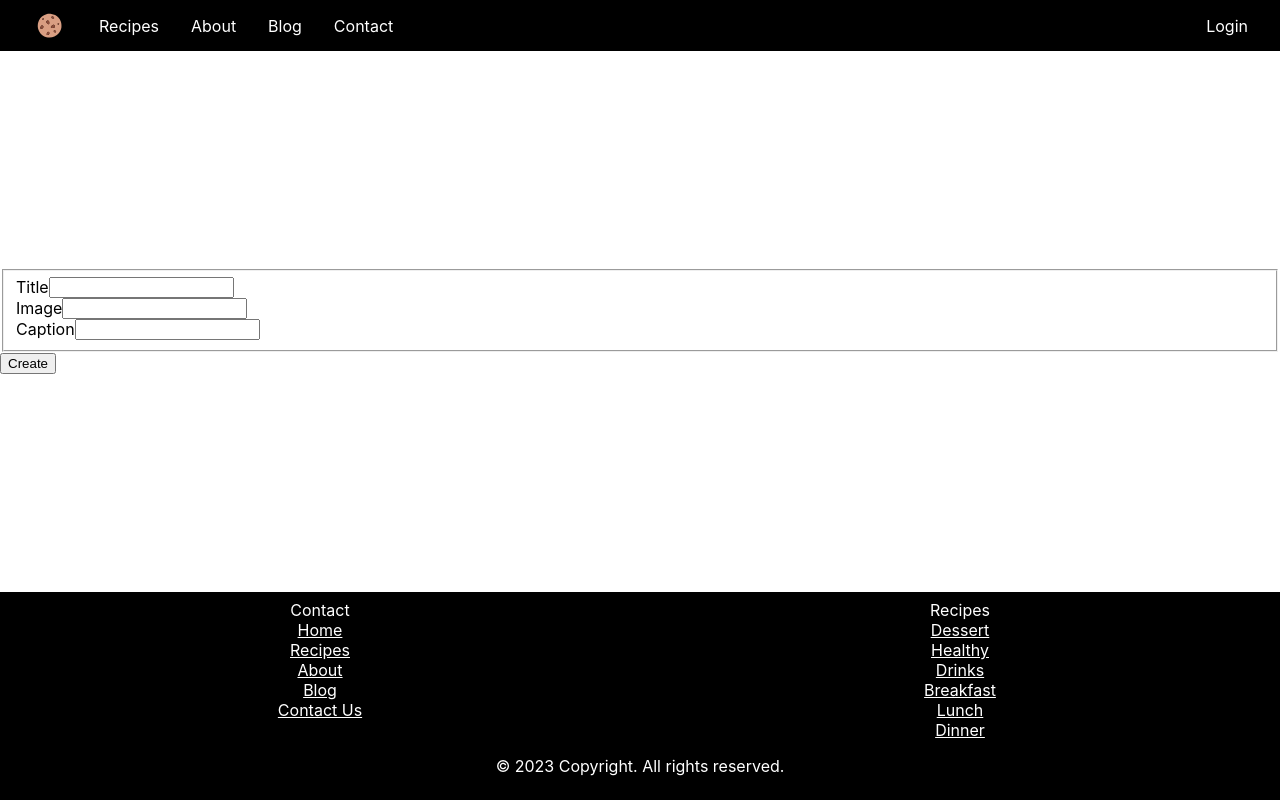
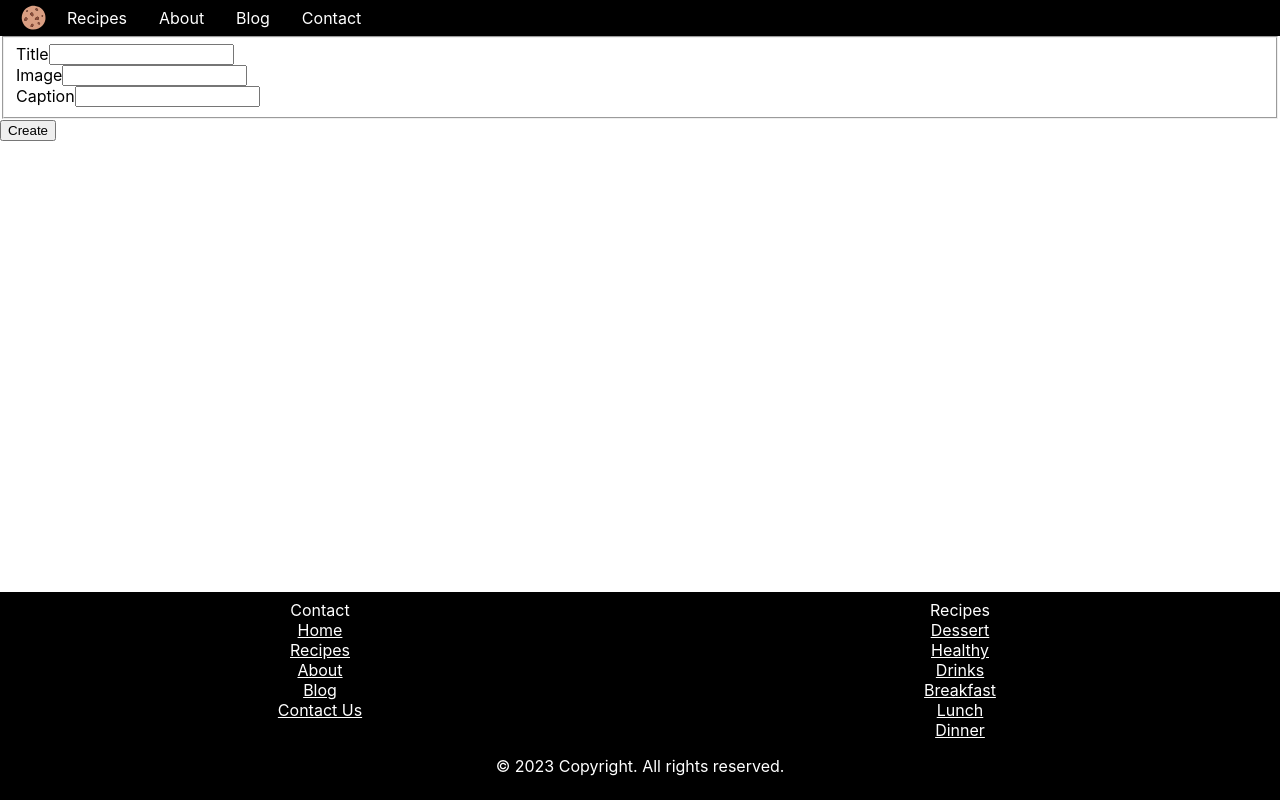
Before and after one commit to michulee/foodiary, a React (Create React App) app: page /foodiary/admin in a window 1280 px wide. Built offline with nearby package versions, Linux system fonts and the light colour scheme.

Commit message:
modified Recipes page

```diff
--- a/public/index.html
+++ b/public/index.html
@@ -30,6 +30,9 @@
     <link rel="preconnect" href="https://fonts.gstatic.com" crossorigin>
     <link href="https://fonts.googleapis.com/css2?family=Libre+Baskerville:wght@400;700&display=swap" rel="stylesheet">
 
+    <!-- Google Icons -->
+    <link rel="stylesheet" href="https://fonts.googleapis.com/css2?family=Material+Symbols+Outlined:opsz,wght,FILL,GRAD@48,400,0,0" />
+
     <title>Foodiary</title>
   </head>
   <body>
--- a/src/App.tsx
+++ b/src/App.tsx
@@ -13,7 +13,7 @@ display: flex;
 flex-direction: column;
 min-height: 100vh;
 // min-height: 80vh;
-justify-content: space-between;
+// justify-content: space-between;
 
 
 > :last-child {
--- a/src/components/elements/Container.tsx
+++ b/src/components/elements/Container.tsx
@@ -3,6 +3,7 @@ import styled from "styled-components/macro"
 const ContainerElement = styled.div`
 max-width: 1200px;
 margin: 0 auto;
+width: 100%;
 `
 
 // ! difference between React.ReactNode and Grid's ReactElement?
--- a/src/components/elements/FilterBar.tsx
+++ b/src/components/elements/FilterBar.tsx
@@ -3,10 +3,23 @@ import styled from "styled-components/macro"
 import Dropdown from "./Dropdown"
 
 const Wrapper = styled.div`
-padding: 1rem;
 -webkit-box-shadow: 0px 8px 19px -13px rgba(0,0,0,0.75);
 -moz-box-shadow: 0px 8px 19px -13px rgba(0,0,0,0.75);
 box-shadow: 0px 8px 19px -13px rgba(0,0,0,0.75);
+
+display: flex;
+justify-content: end;
+flex-wrap: wrap;
+align-items: center;
+gap: 1rem;
+`
+
+const Icon = styled.span`
+cursor: pointer;
+
+:hover, :focus {
+    background-color: rgba(0,0,0,0.1)
+}
 `
 
 type Props = {
@@ -17,6 +30,7 @@ const FilterBar = () => {
 
     return(
         <Wrapper>
+            <Icon className="material-symbols-outlined">view_comfy</Icon>
             <Dropdown/>
         </Wrapper>
     )
--- a/src/features/Footer.tsx
+++ b/src/features/Footer.tsx
@@ -1,3 +1,4 @@
+import Page404 from "@pages/Page404"
 import { Link } from "react-router-dom"
 import { Route, Routes } from "react-router-dom"
 import styled from "styled-components/macro"
@@ -7,6 +8,7 @@ background-color: black;
 color: white;
 text-align: center;
 padding: 0.5rem;
+margin-top: auto;
 `
 const Nav = styled.nav`
 display: grid;
--- a/src/features/TopNav.tsx
+++ b/src/features/TopNav.tsx
@@ -10,7 +10,12 @@ import Recipes from "@pages/Recipes"
 import AdminDashboard from "@pages/AdminDashboard.tsx"
 import About from "@pages/About"
 import Page404 from "@pages/Page404"
+import { useState } from "react"
 
+
+const MobileNav = styled.nav`
+// display: flex;
+`
 const Nav = styled.nav`
 display: flex;
 gap: 2rem;
@@ -54,22 +59,47 @@ const Wrapper = styled.div`
 display: flex;
 background-color: black;
 padding: 0 1rem;
+
+@media screen and (min-width: 800px) {
+
+}
 `
 
+const MenuIcon = styled.span`
+color: #FFFFFF;
+@media screen and (min-width: 1200px) {
+    // display: none;
+}
+`
+
+
+
 const TopNav = () => {
+    const [menu, toggleMenu] = useState(false)
+
+    const Dropdown = styled.div`
+    display: flex;
+    cursor: pointer;
+    // display: ${menu ? 'block' : 'none'}
+    `
     return(
         <>
         <Wrapper>
+            <Link to='/'><Logo src={logo}/></Link>
+            <MobileNav>
+                {/* <MenuIcon onClick={() => toggleMenu(!menu)} className="material-symbols-outlined">menu</MenuIcon> */}
+                <Dropdown>
                     <Nav>
-                <Link to='/'><Logo src={logo}/></Link>
                         <Link to='/recipe'>Recipes</Link>
                         <Link to='/about'>About</Link>
                         <Link to='/blog'>Blog</Link>
                         <Link to='/contact'>Contact</Link>
                     </Nav>
                     <Nav2>
-                <Link to='/login'>Login</Link>
+                        {/* <Link to='/login'>Login</Link> */}
                     </Nav2>
+                </Dropdown>
+            </MobileNav>
         </Wrapper>
 
         {/* FIXME try to make content between nav and footer, but have routes at top at App.tsx  */}
--- a/src/pages/Page404.tsx
+++ b/src/pages/Page404.tsx
@@ -4,6 +4,8 @@ import styled from "styled-components/macro"
 const Image = styled.img`
 max-width: 600px;
 max-height: 600px;
+margin: 0 auto;
+display: block;
 `
 const Page404 = () => {
     return(
--- a/src/pages/Recipes.tsx
+++ b/src/pages/Recipes.tsx
@@ -1,12 +1,19 @@
 import Container from "@components/elements/Container"
 import FilterBar from "@components/elements/FilterBar"
 import FilterView from "@features/FilterView"
+import styled from "styled-components/macro"
+
+const Wrapper = styled.div`
+padding: 1rem;
+`
 
 const Recipes = () => {
     return(
         <Container>
-            <FilterBar/>
-            <FilterView/>
+            <Wrapper>
+                <FilterBar/>
+                <FilterView/>
+            </Wrapper>
         </Container>
     )
 }
```
Lines whose indentation alone changed are shown as unchanged.
